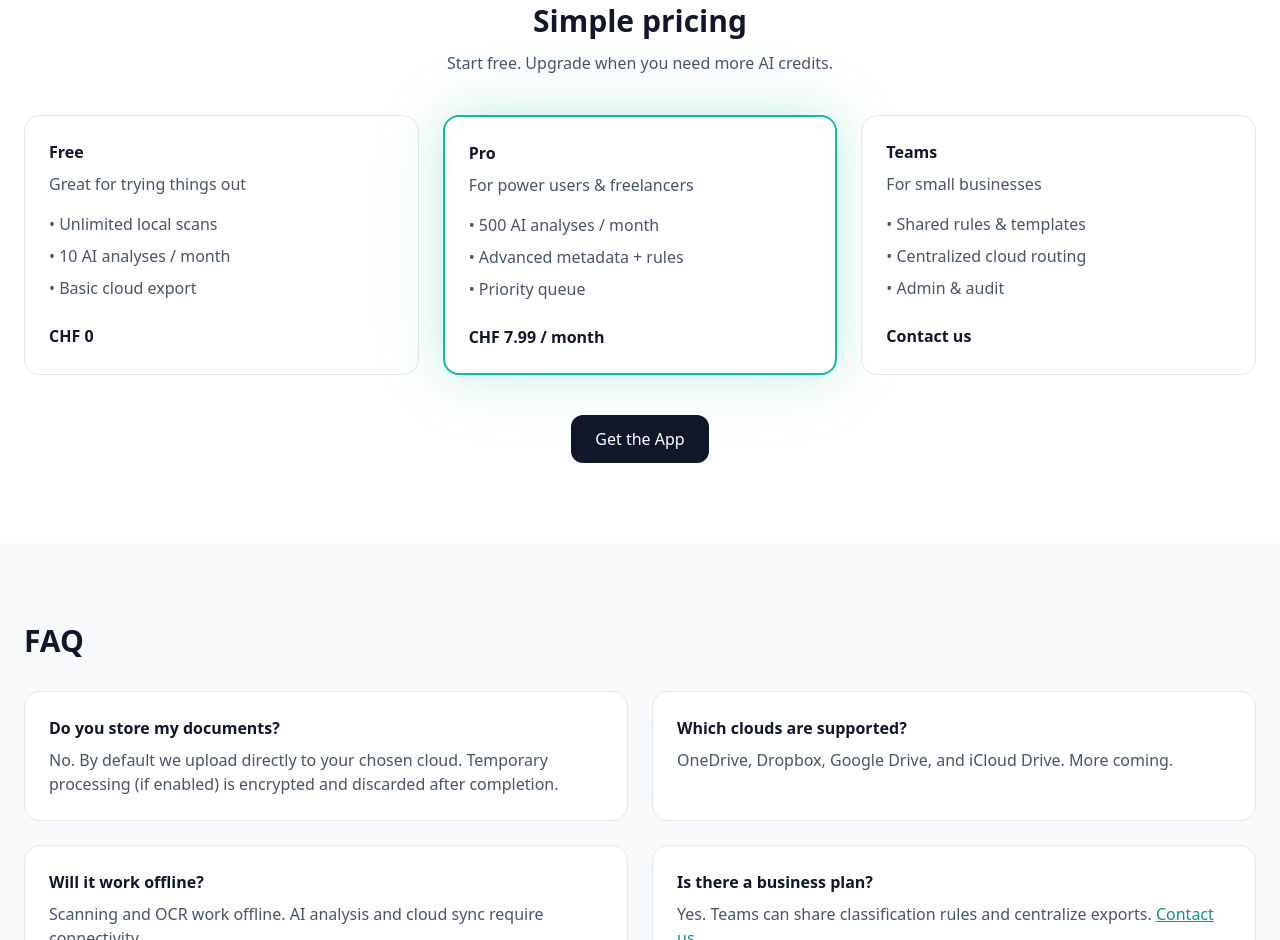
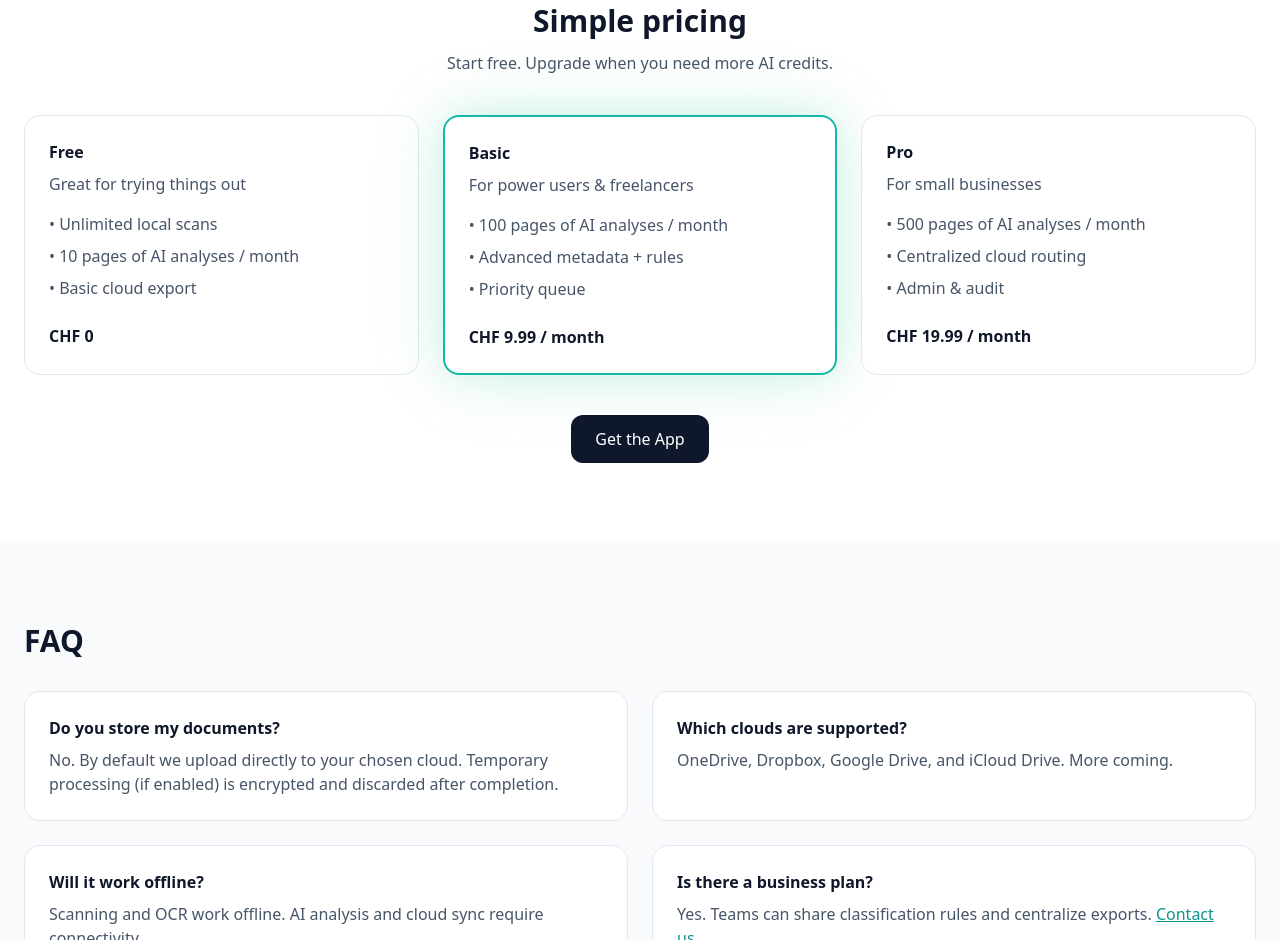
Before and after one commit to damhau/documindai.ch, a plain HTML site: page index.html in a window 1280 px wide. Shown: the part 1734-2674 px from the top of the page. Drawn offline with nearby package versions, Linux system fonts and the light colour scheme.

Commit message:
update price

```diff
--- a/index.html
+++ b/index.html
@@ -186,30 +186,30 @@
                     <p class="mt-2 text-slate-600">Great for trying things out</p>
                     <ul class="mt-4 space-y-2 text-slate-600">
                         <li>• Unlimited local scans</li>
-                        <li>• 10 AI analyses / month</li>
+                        <li>• 10 pages of AI analyses / month</li>
                         <li>• Basic cloud export</li>
                     </ul>
                     <div class="mt-6 font-semibold">CHF 0</div>
                 </div>
                 <div class="p-6 rounded-2xl border-2 border-teal-500 bg-white glow">
-                    <h3 class="font-semibold">Pro</h3>
+                    <h3 class="font-semibold">Basic</h3>
                     <p class="mt-2 text-slate-600">For power users & freelancers</p>
                     <ul class="mt-4 space-y-2 text-slate-600">
-                        <li>• 500 AI analyses / month</li>
+                        <li>• 100 pages of AI analyses / month</li>
                         <li>• Advanced metadata + rules</li>
                         <li>• Priority queue</li>
                     </ul>
-                    <div class="mt-6 font-semibold">CHF 7.99 / month</div>
+                    <div class="mt-6 font-semibold">CHF 9.99 / month</div>
                 </div>
                 <div class="p-6 rounded-2xl border border-slate-200 bg-white">
-                    <h3 class="font-semibold">Teams</h3>
+                    <h3 class="font-semibold">Pro</h3>
                     <p class="mt-2 text-slate-600">For small businesses</p>
                     <ul class="mt-4 space-y-2 text-slate-600">
-                        <li>• Shared rules & templates</li>
+                        <li>• 500 pages of AI analyses / month</li>
                         <li>• Centralized cloud routing</li>
                         <li>• Admin & audit</li>
                     </ul>
-                    <div class="mt-6 font-semibold">Contact us</div>
+                    <div class="mt-6 font-semibold">CHF 19.99 / month</div>
                 </div>
             </div>
             <div class="mt-10">
```
